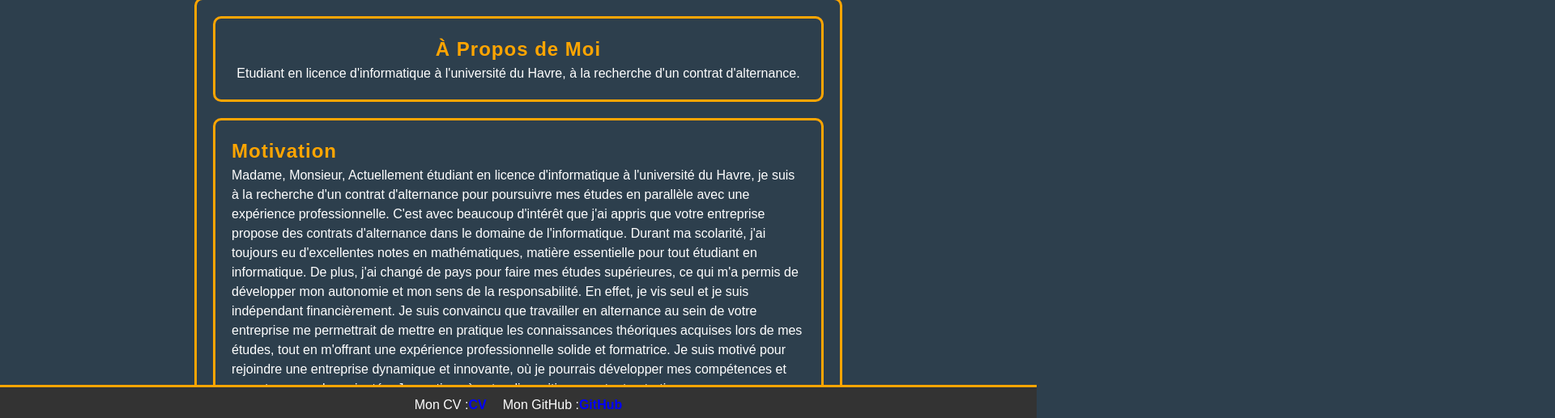
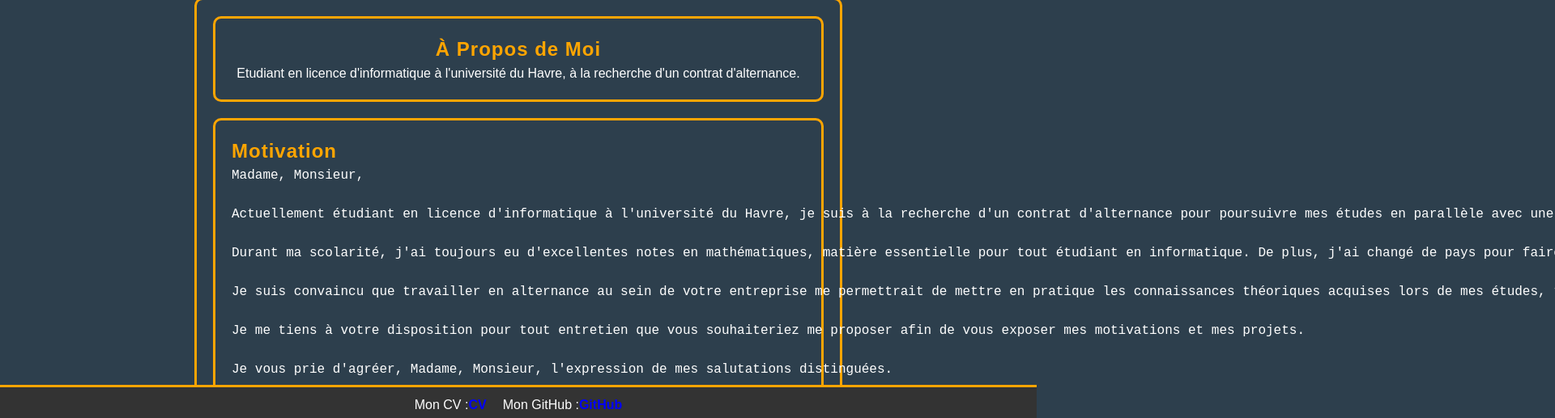
Before and after one commit to yani-mehdi/Yani-mehdi.github.io, a plain HTML site: page index.html in a window 1280 px wide. Shown: the part 99-616 px from the top of the page at 81% size, 1920 px wide, since content can reach past the window. Drawn offline with Linux system fonts and the light colour scheme.

Commit message:
Update index.html

```diff
--- a/index.html
+++ b/index.html
@@ -17,7 +17,7 @@
       </section>
       <section class="motivation">
         <h2>Motivation</h2>
-        <p>Madame, Monsieur,
+        <pre>Madame, Monsieur,
 
 Actuellement étudiant en licence d'informatique à l'université du Havre, je suis à la recherche d'un contrat d'alternance pour poursuivre mes études en parallèle avec une expérience professionnelle. C'est avec beaucoup d'intérêt que j'ai appris que votre entreprise propose des contrats d'alternance dans le domaine de l'informatique.
 
@@ -29,7 +29,7 @@ Je me tiens à votre disposition pour tout entretien que vous souhaiteriez me pr
 
 Je vous prie d'agréer, Madame, Monsieur, l'expression de mes salutations distinguées.
 
-MEHDI Yani</p>
+MEHDI Yani</pre>
       </section>
     </main>
     <footer>
```
